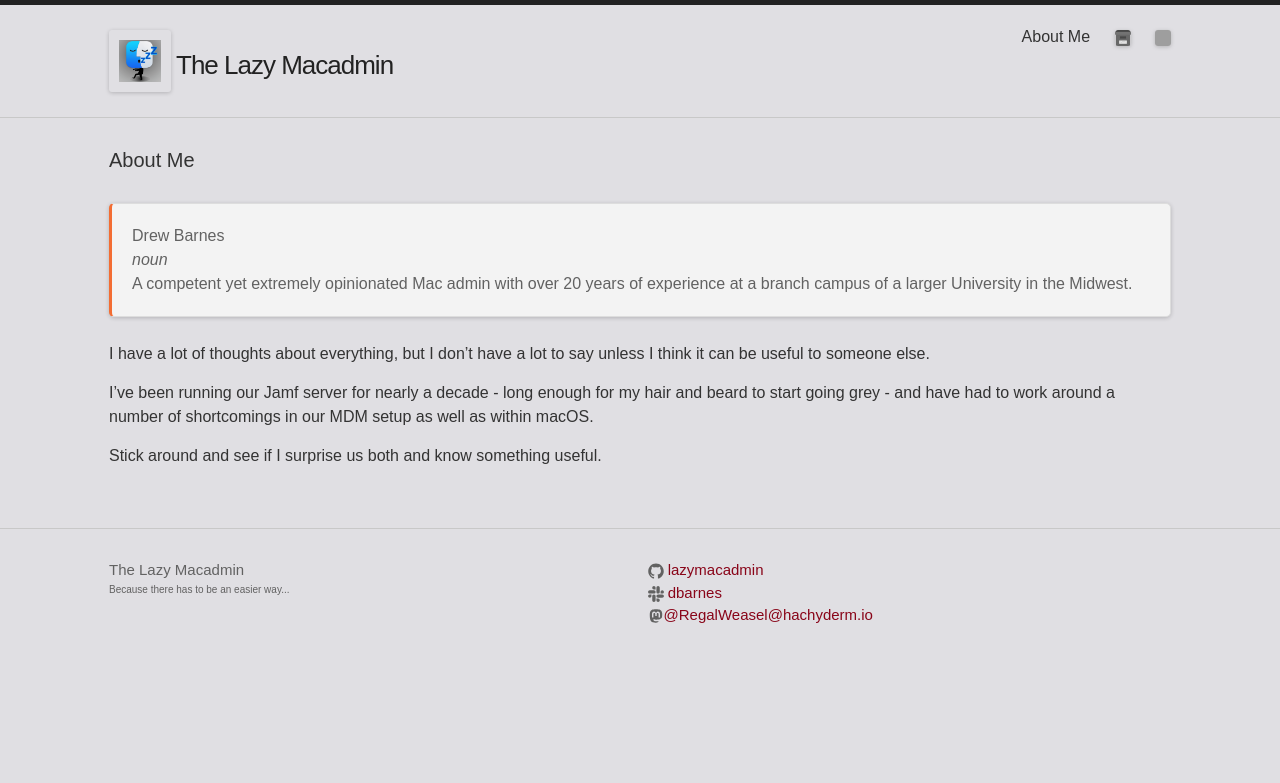
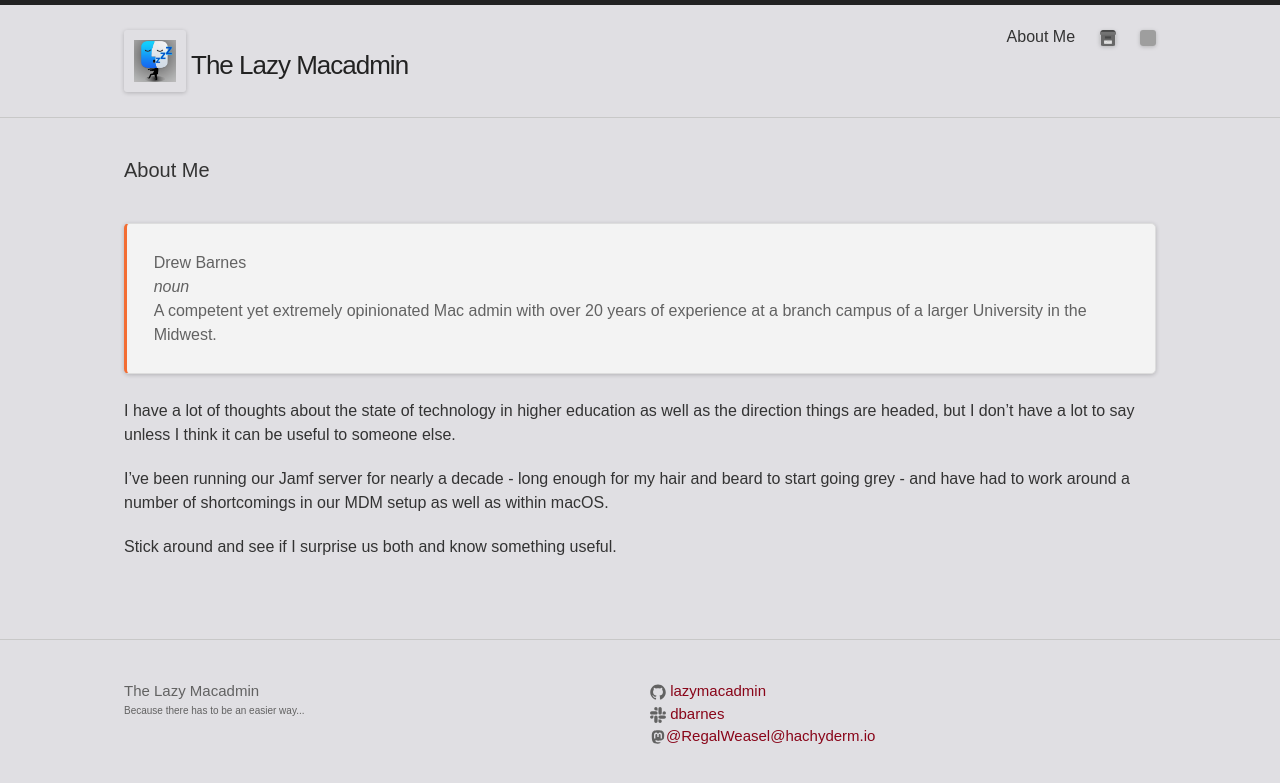
Before and after one commit to lazymacadmin/lazymacadmin.github.io, a Jekyll site: the page built from about.md, in a window 1280 px wide. Shown: the top 783 px of the page. Built offline with Jekyll 4.4.1, drawn with Linux system fonts in a browser that asks for light colours; some web fonts are replaced; grey boxes are pictures that could not be loaded.

Commit message:
turn on comments and update about

```diff
--- a/_includes/comments.html
+++ b/_includes/comments.html
@@ -3,7 +3,7 @@
 
 <hr>
 <a id="Comments"><h2>Comments</h2></a>
-Do you have a problem, want to share feedback, or discuss further ideas? Feel free to leave a comment here! Please stick to English to help me be able to respond. I use <a href="https://giscus.app">Giscus</a> to handle comments - You will need to have a GitHub account and allow Giscus access to be able to leave comments. <!-- These comments are from a <a href="https://github.com/lazymacadmin/giscussions/discussions?discussions_q={{ page.title | safe }}">discussion feed on GitHub</a> so you will need a GitHub account to comment. -->
+Do you have a problem, want to share feedback, or discuss further ideas? Feel free to leave a comment here! I use <a href="https://giscus.app">Giscus</a> to handle comments - You will need to have a GitHub account and allow Giscus access to be able to leave comments. <!-- These comments are from a <a href="https://github.com/lazymacadmin/giscussions/discussions?discussions_q={{ page.title | safe }}">discussion feed on GitHub</a> so you will need a GitHub account to comment. -->
 <script src="https://giscus.app/client.js"
         data-repo="lazymacadmin/giscussions"
         data-repo-id="R_kgDOKUIwBw"
--- a/_sass/_base.scss
+++ b/_sass/_base.scss
@@ -49,6 +49,12 @@ img {
     margin-bottom: 25px;
     box-shadow: 0 1px 4px rgba(0, 0, 0, 0.2);
 }
+
+.responsive {
+    width: 60%;
+    height: auto;
+}
+
 .header-image {
     margin-bottom:25px;
 }
--- a/about.md
+++ b/about.md
@@ -6,7 +6,7 @@ title: About Me
 > _noun_ <br>
 >  A competent yet extremely opinionated Mac admin with over 20 years of experience at a branch campus of a larger University in the Midwest.
 
-I have a lot of thoughts about everything, but I don't have a lot to say unless I think it can be useful to someone else.
+I have a lot of thoughts about the state of technology in higher education as well as the direction things are headed, but I don't have a lot to say unless I think it can be useful to someone else.
 
 I've been running our Jamf server for nearly a decade - long enough for my hair and beard to start going grey - and have had to work around a number of shortcomings in our MDM setup as well as within macOS.
 
--- a/css/main.scss
+++ b/css/main.scss
@@ -17,7 +17,7 @@ $base-font-weight: 400;
 $small-font-size:  $base-font-size * 0.875;
 $base-line-height: 1.5;
 
-$spacing-unit:     30px;
+$spacing-unit:     40px;
 
 $text-color:       #333; // Bearcats Black
 $background-color: #e0dfe3; // Main Street Mist
@@ -42,6 +42,7 @@ $on-laptop:        90%;
 //         padding-left: $spacing-unit / 2;
 //     }
 // }
+
 @mixin media-query($device) {
     @media screen and (max-width: $device) {
         @content;
```
Also changed, not shown: _posts/2023-09-04-obtaining-a-bearer-token-with-api-roles-with-jamf.md (+1 -1 lines), _posts/2023-09-11-automated-jamf-patch-workflow.md (+1 -1 lines).
